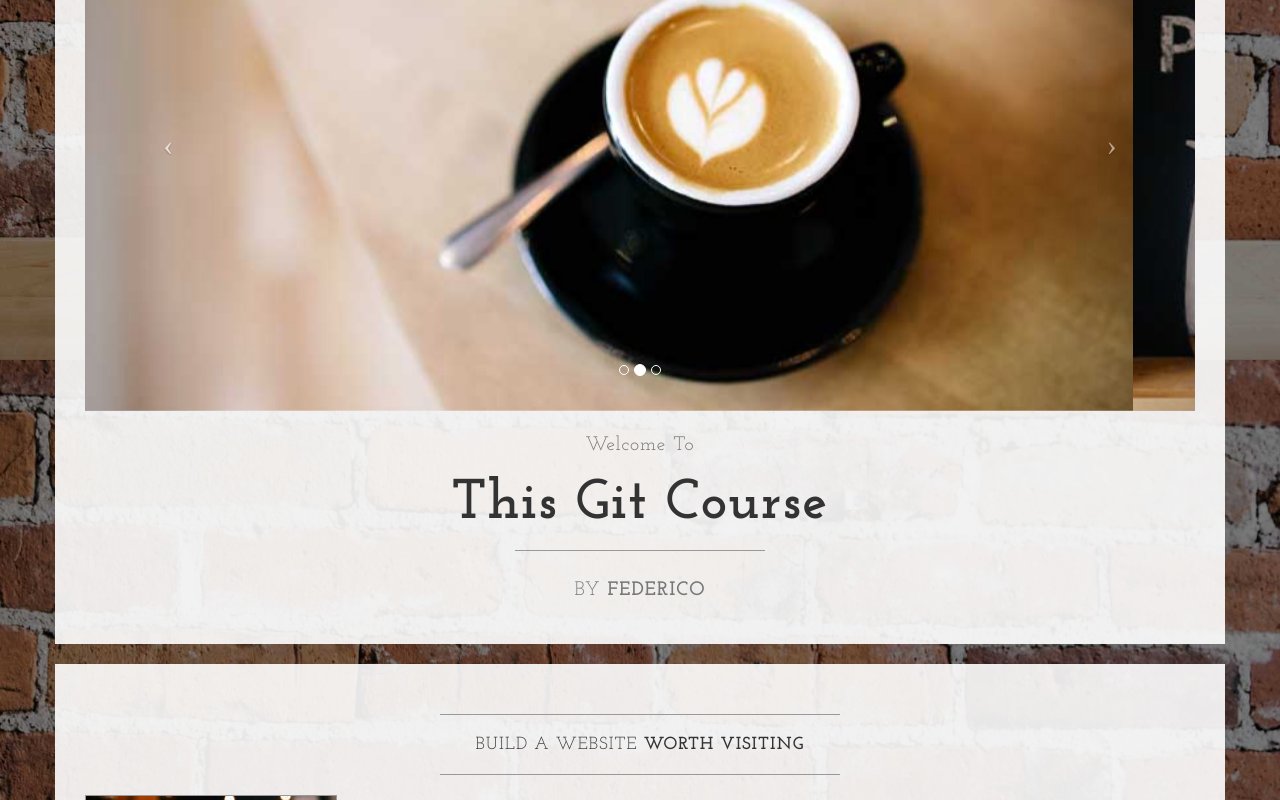
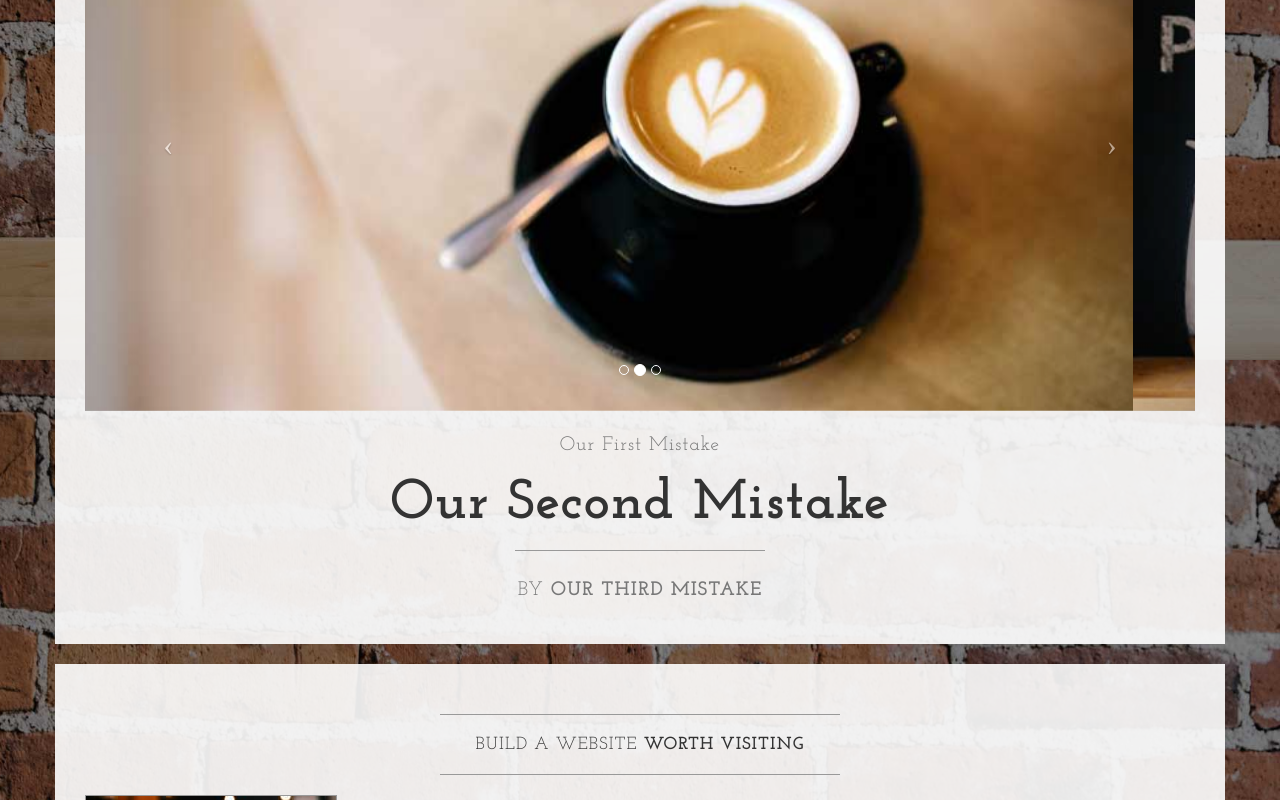
Before and after one commit to fedpre/master-git-class, a plain HTML site: page index.html in a window 1280 px wide. Shown: the part 440-1240 px from the top of the page. Drawn offline with nearby package versions, Linux system fonts and the light colour scheme.

Commit message:
commiting our third mistake and left the other two in place

```diff
--- a/index.html
+++ b/index.html
@@ -106,13 +106,13 @@
                         </a>
                     </div>
                     <h2 class="brand-before">
-                        <small>Welcome to</small>
+                        <small>Our first mistake</small>
                     </h2>
-                    <h1 class="brand-name">This Git course</h1>
+                    <h1 class="brand-name">Our second mistake</h1>
                     <hr class="tagline-divider">
                     <h2>
                         <small>By
-                            <strong>Federico</strong>
+                            <strong>Our third mistake</strong>
                         </small>
                     </h2>
                 </div>
```
